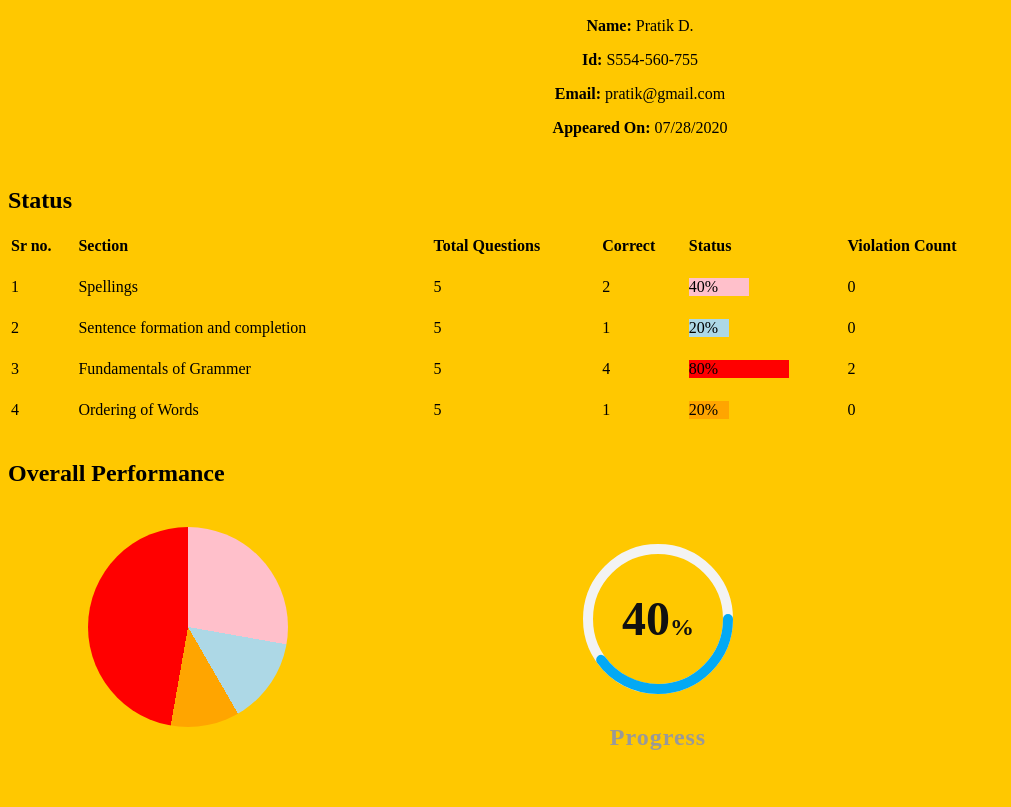
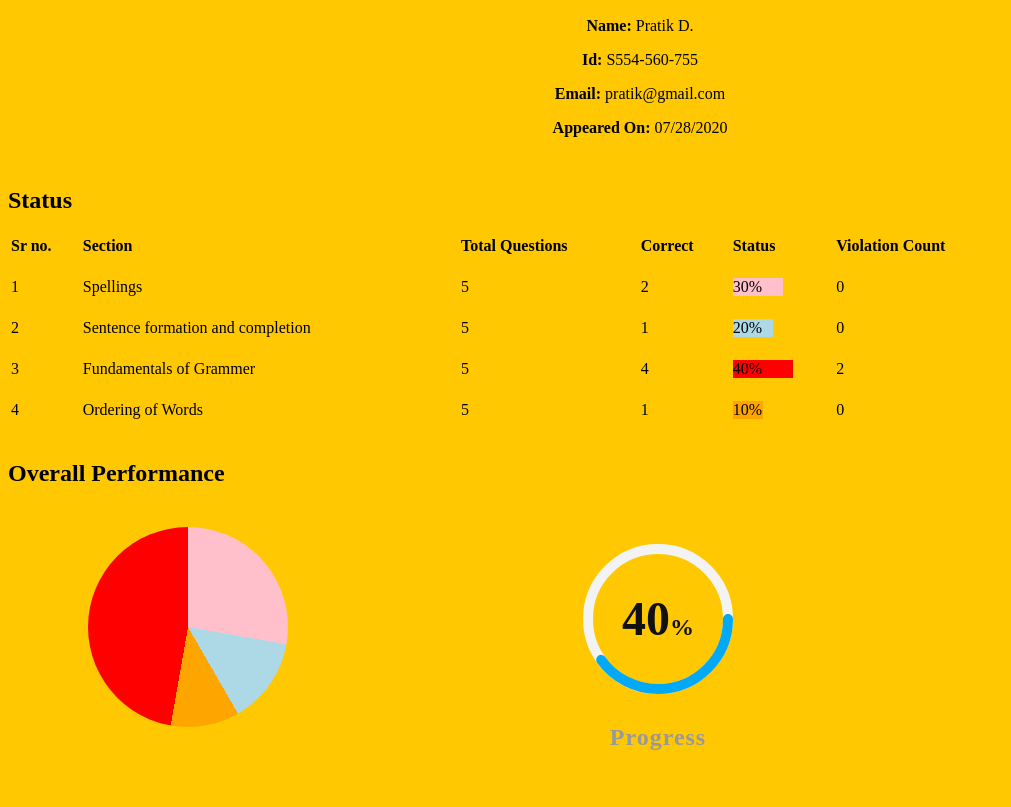
Before and after one commit to Nishita23/Report, a plain HTML site: page index.html in a window 1280 px wide. Shown: the part 191-998 px from the top of the page, without its empty margins (0-1011 px from the left). Drawn offline with Linux system fonts and the light colour scheme.

Commit message:
Update index.html

```diff
--- a/index.html
+++ b/index.html
@@ -30,7 +30,7 @@
 			<td>5</td>
 			<td>2</td>
 			<td><div style='background-color: pink;
-	width:60px'> 40%</div></td>
+	width:50px'> 30%</div></td>
 			<td>0</td>
 		</tr>
 		<tr>
@@ -48,7 +48,7 @@
 			<td>5</td>
 			<td>4</td>
 			<td><div style='background-color: red;
-	width:100px'> 80%</div></td>
+	width:60px'> 40%</div></td>
 			<td>2</td>
 		</tr>
 		<tr>
@@ -57,7 +57,7 @@
 			<td>5</td>
 			<td>1</td>
 			<td><div style='background-color: orange;
-	width:40px'> 20%</div></td>
+	width:30px'> 10%</div></td>
 			<td>0</td>
 		</tr>
 	</table>
```
